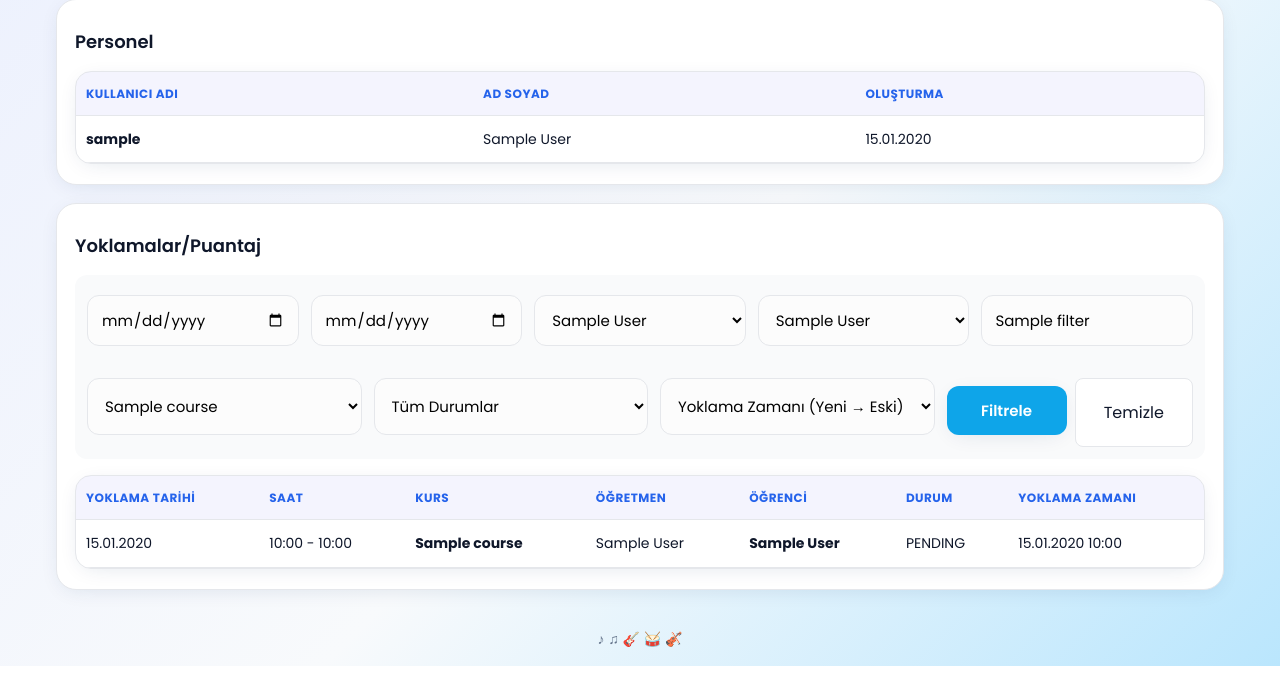
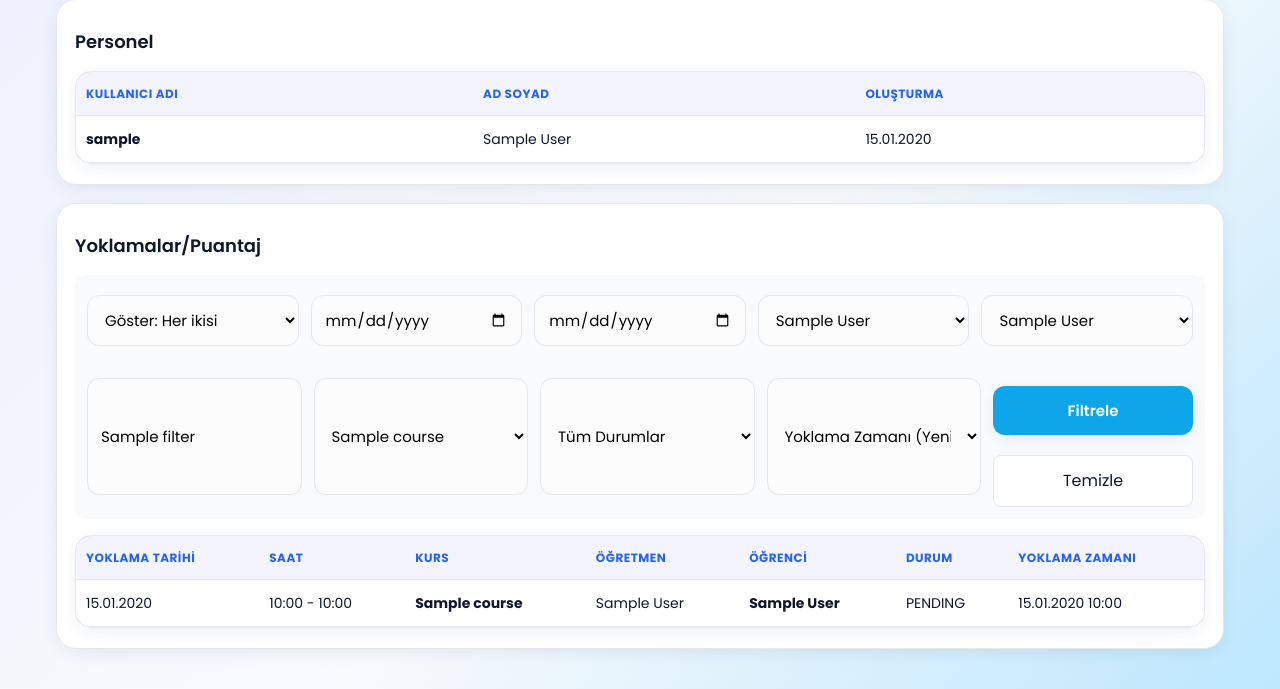
Before and after one commit to hbayseckin-prog/piarte, a FastAPI app: template templates/dashboard.html in a window 1280 px wide. Shown: the part 1248-1937 px from the top of the page. Before the commit the page ends 1914 px from the top, so only its background shows below. Run offline with FastAPI, Linux system fonts and the light colour scheme; the template is opened without the code that fills it: most values are stand-ins (such as "Sample title", 1, 10 or a date in 2020).

Commit message:
Admin panel: Yoklamalar/Puantaj filtrelemede Göster seçeneği (yoklama, puantaj, her ikisi)
Made-with: Cursor

```diff
--- a/app/main.py
+++ b/app/main.py
@@ -448,6 +448,7 @@ def dashboard(
     order_by: str = "marked_at_desc",
     student_name: str | None = None,
     payment_day: str | None = None,
+    attendance_view: str | None = None,
 ):
     user = request.session.get("user")
     if not user:
@@ -764,6 +765,7 @@ def dashboard(
             "order_by": order_by,
             "student_name": student_name or "",
             "payment_day": payment_day or "",
+            "attendance_view": (attendance_view or "both").strip() or "both",
         },
     }
     return templates.TemplateResponse("dashboard.html", context)
--- a/templates/dashboard.html
+++ b/templates/dashboard.html
@@ -391,6 +391,12 @@ if (quickSearchInput) {
 <div class="card">
     <h3 class="h2">Yoklamalar/Puantaj</h3>
     <form method="get" action="/dashboard" class="form-row" style="margin-bottom:16px;padding:12px;background:#f9fafb;border-radius:12px;">
+        <input type="hidden" name="payment_day" value="{{ filters.payment_day or '' }}" />
+        <select name="attendance_view" style="min-width:180px;">
+            <option value="both" {% if filters.attendance_view == 'both' or not filters.attendance_view %}selected{% endif %}>Göster: Her ikisi</option>
+            <option value="yoklama" {% if filters.attendance_view == 'yoklama' %}selected{% endif %}>Göster: Sadece yoklamalar</option>
+            <option value="puantaj" {% if filters.attendance_view == 'puantaj' %}selected{% endif %}>Göster: Sadece puantaj</option>
+        </select>
         <input type="date" name="start_date" value="{{ filters.start_date }}" placeholder="Başlangıç Tarihi" />
         <input type="date" name="end_date" value="{{ filters.end_date }}" placeholder="Bitiş Tarihi" />
         <select name="teacher_id">
@@ -430,6 +436,7 @@ if (quickSearchInput) {
             <a href="/dashboard" style="padding:12px 20px;background:#fff;color:#0f172a;border:1px solid var(--border);border-radius:8px;text-decoration:none;font-weight:500;display:inline-flex;align-items:center;justify-content:center;flex:1;">Temizle</a>
         </div>
     </form>
+    {% if filters.attendance_view != 'puantaj' %}
     {% if attendances %}
     <div class="table-wrap">
         <table>
@@ -556,9 +563,10 @@ if (quickSearchInput) {
     {% else %}
     <p>Henüz yoklama kaydı bulunmuyor.</p>
     {% endif %}
+    {% endif %}
 </div>
 
-{% if request.session.get('user') and request.session.get('user').get('role') == 'admin' %}
+{% if request.session.get('user') and request.session.get('user').get('role') == 'admin' and (filters.attendance_view == 'both' or filters.attendance_view == 'puantaj' or not filters.attendance_view) %}
 <div class="card">
     <div style="display:flex;justify-content:space-between;align-items:center;margin-bottom:16px;">
         <div>
```
